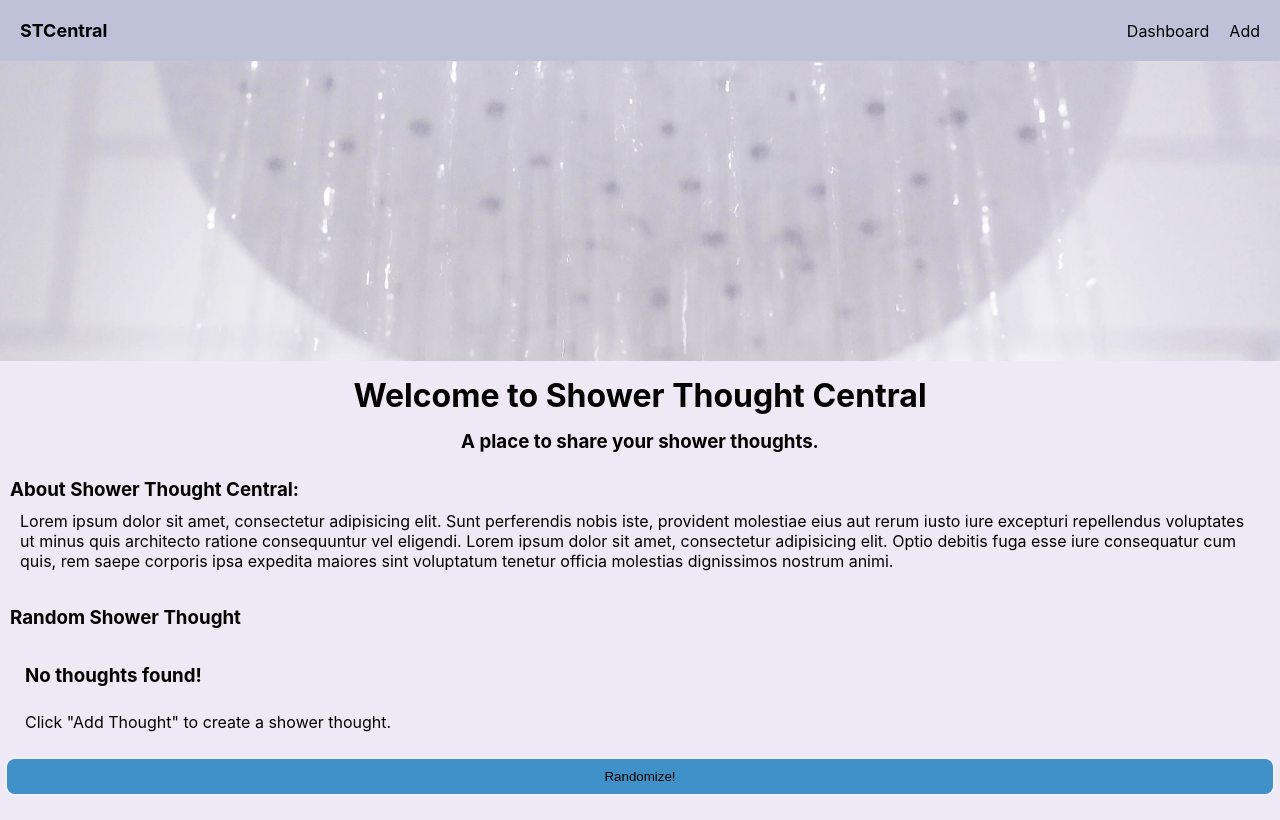
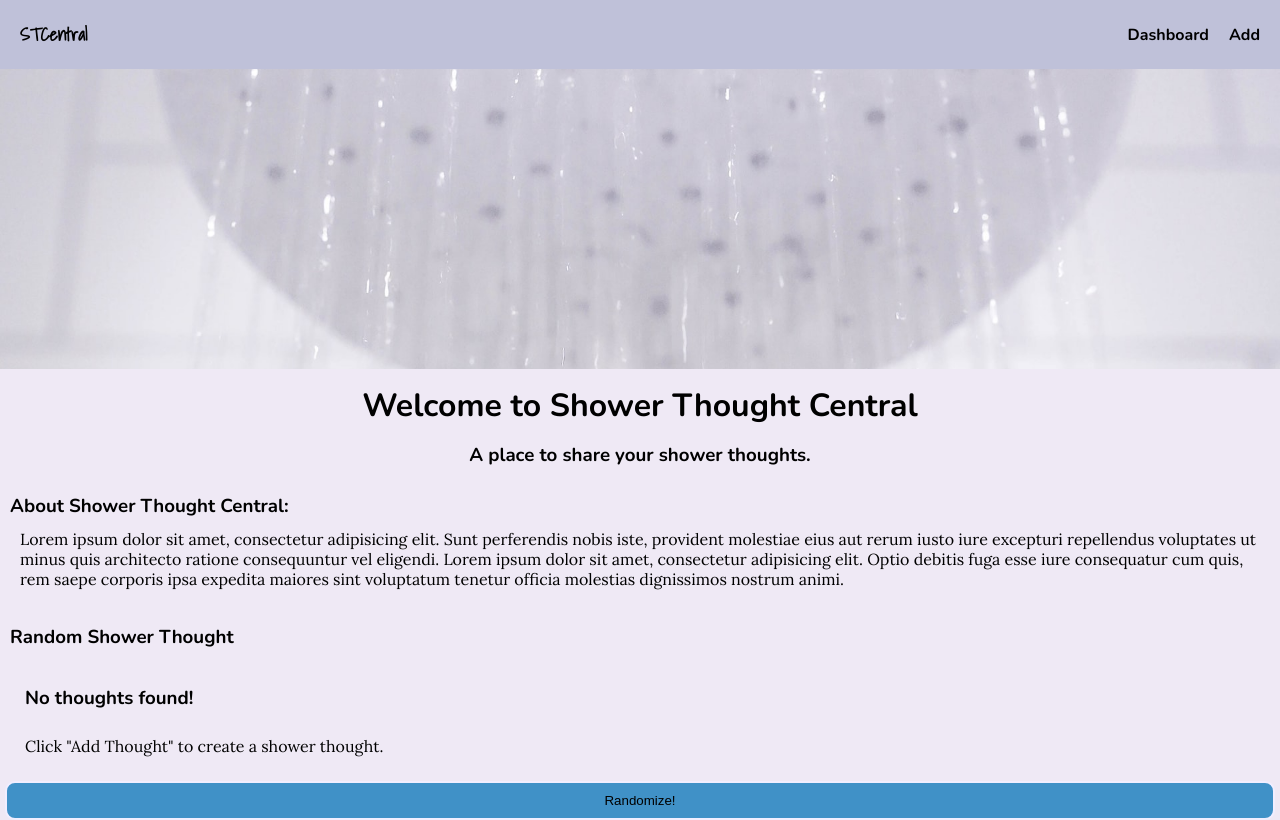
Before and after one commit to johndwatt/shower-thoughts-frontend, a React (Create React App) app: page / in a window 1280 px wide. Shown: the top 820 px of the page. Built offline with nearby package versions, Linux system fonts and the light colour scheme; no server answers.

Commit message:
adds font styling throughout

```diff
--- a/public/index.html
+++ b/public/index.html
@@ -9,12 +9,14 @@
       name="description"
       content="Web site created using create-react-app"
     />
+    <link rel="preconnect" href="https://fonts.googleapis.com">
+    <link rel="preconnect" href="https://fonts.gstatic.com" crossorigin>
+    <link href="https://fonts.googleapis.com/css2?family=Lora&family=Nunito:wght@700&family=Shadows+Into+Light&display=swap" rel="stylesheet">
     <link rel="apple-touch-icon" href="%PUBLIC_URL%/logo192.png" />
     <link rel="manifest" href="%PUBLIC_URL%/manifest.json" />
     <title>Shower Thoughts</title>
   </head>
   <body>
-    <noscript>You need to enable JavaScript to run this app.</noscript>
     <div id="root"></div>
   </body>
 </html>
--- a/src/App.css
+++ b/src/App.css
@@ -8,11 +8,17 @@
 body {
 	background-color: var(--background-color);
 	color: var(--font-color);
+	font-family: var(--text-font);
 }
 
 h1, h2 {
 	text-align: center;
     margin: 15px;
+	font-family: var(--heading-font);
+}
+
+h3 {
+	font-family: var(--heading-font);
 }
 
 
--- a/src/styles/accessories.css
+++ b/src/styles/accessories.css
@@ -13,5 +13,7 @@
 
 
     /* Fonts */
-
+    --text-font: 'Lora', serif;
+    --heading-font: 'Nunito', sans-serif;
+    --title-font: 'Shadows Into Light', cursive;
 }
--- a/src/styles/components/Navbar.css
+++ b/src/styles/components/Navbar.css
@@ -15,6 +15,7 @@
     padding: 10px;
     font-weight: bold;
     font-size: large;
+    font-family: var(--title-font);
 }
 
 .navbar-home:hover {
@@ -31,6 +32,7 @@
     color: var(--font-color);
     text-decoration: none;
     padding: 10px;
+    font-family: var(--heading-font);
 }
 
 .navbar-item:hover {
```
Also changed, not shown: src/index.css (line endings or trailing spaces).
